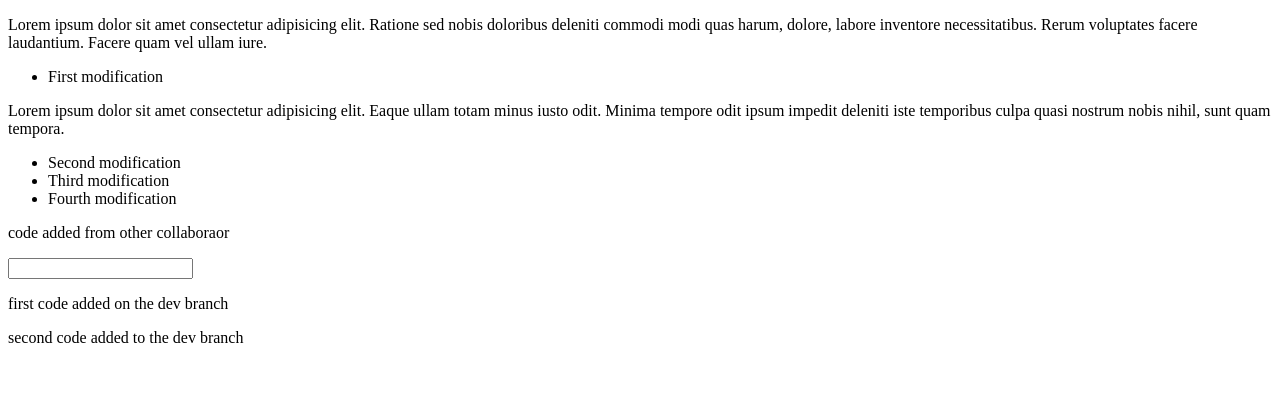
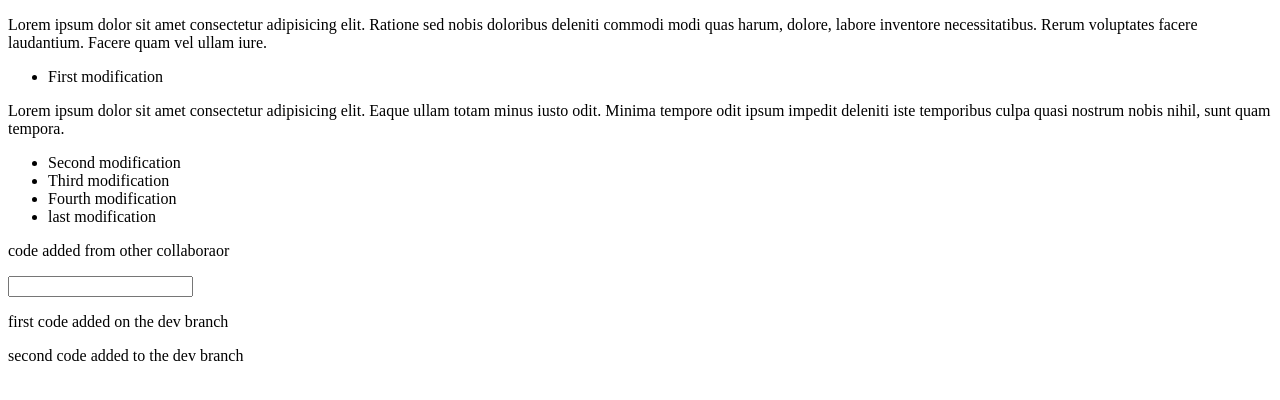
Before and after one commit to Moandh81/tobias, a plain HTML site: page index.html in a window 1280 px wide. Drawn offline with Linux system fonts and the light colour scheme.

Commit message:
Update index.html

```diff
--- a/index.html
+++ b/index.html
@@ -28,6 +28,7 @@
         <li>Second modification</li>
         <li>Third modification</li>
         <li>Fourth modification</li>
+        <li> last modification </li>
     </ul>
 
     <p> code added from other collaboraor </p>
```
